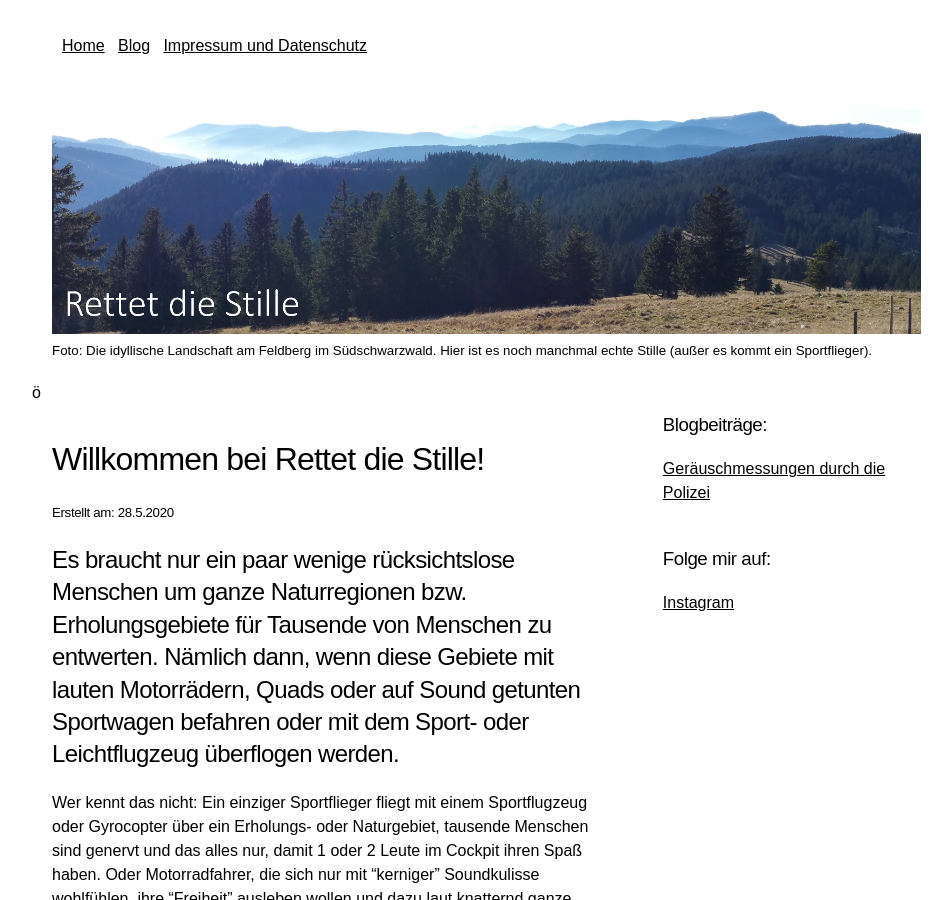
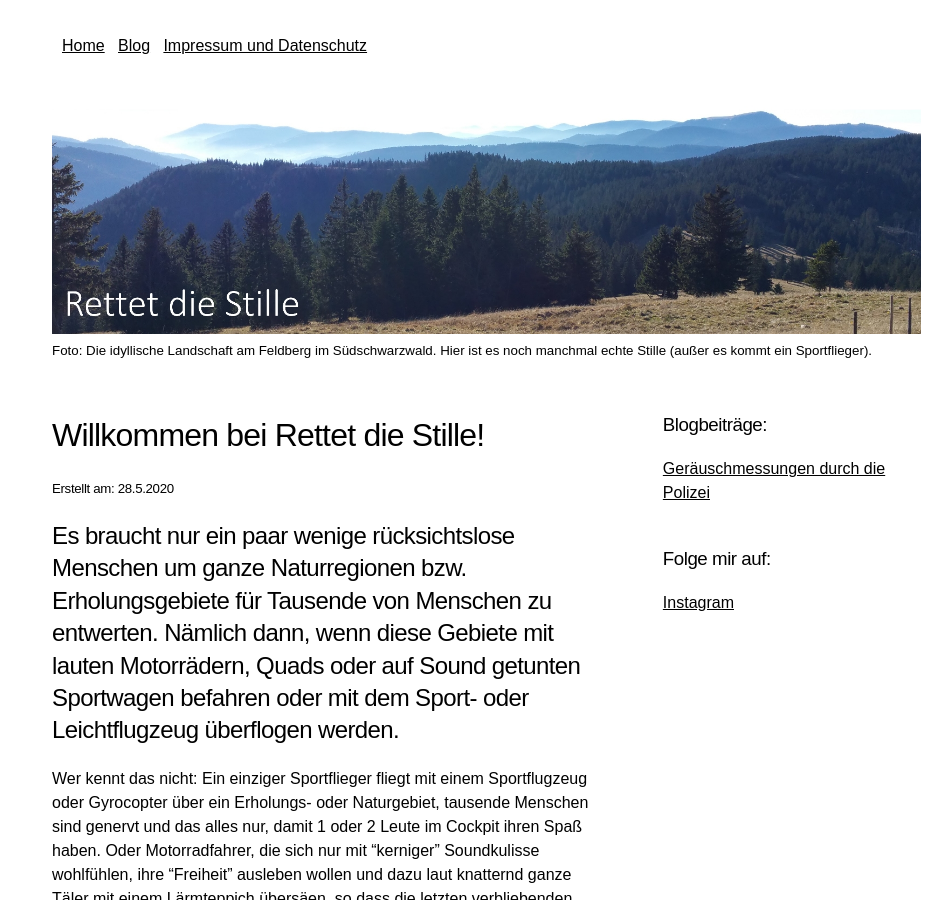
Before and after one commit to rettet-die-stille/rettet-die-stille.github.io, a Jekyll site: the page built from index.md, in a window 1280 px wide and 900 px high. Shown: the whole window, without its empty margins (2-954 px from the left). Built offline with Jekyll 4.4.1, drawn with Linux system fonts in a browser that asks for light colours; our own code applies the rules of GitHub Pages for plain Markdown files.

```diff
--- a/_layouts/home.html
+++ b/_layouts/home.html
@@ -1,7 +1,7 @@
 ---
 layout: defaultmodern
 ---
- ö
+
  <div class="card">
   <h1>Willkommen bei Rettet die Stille!</h1>
   <h5>Erstellt am: 28.5.2020</h5>
```
